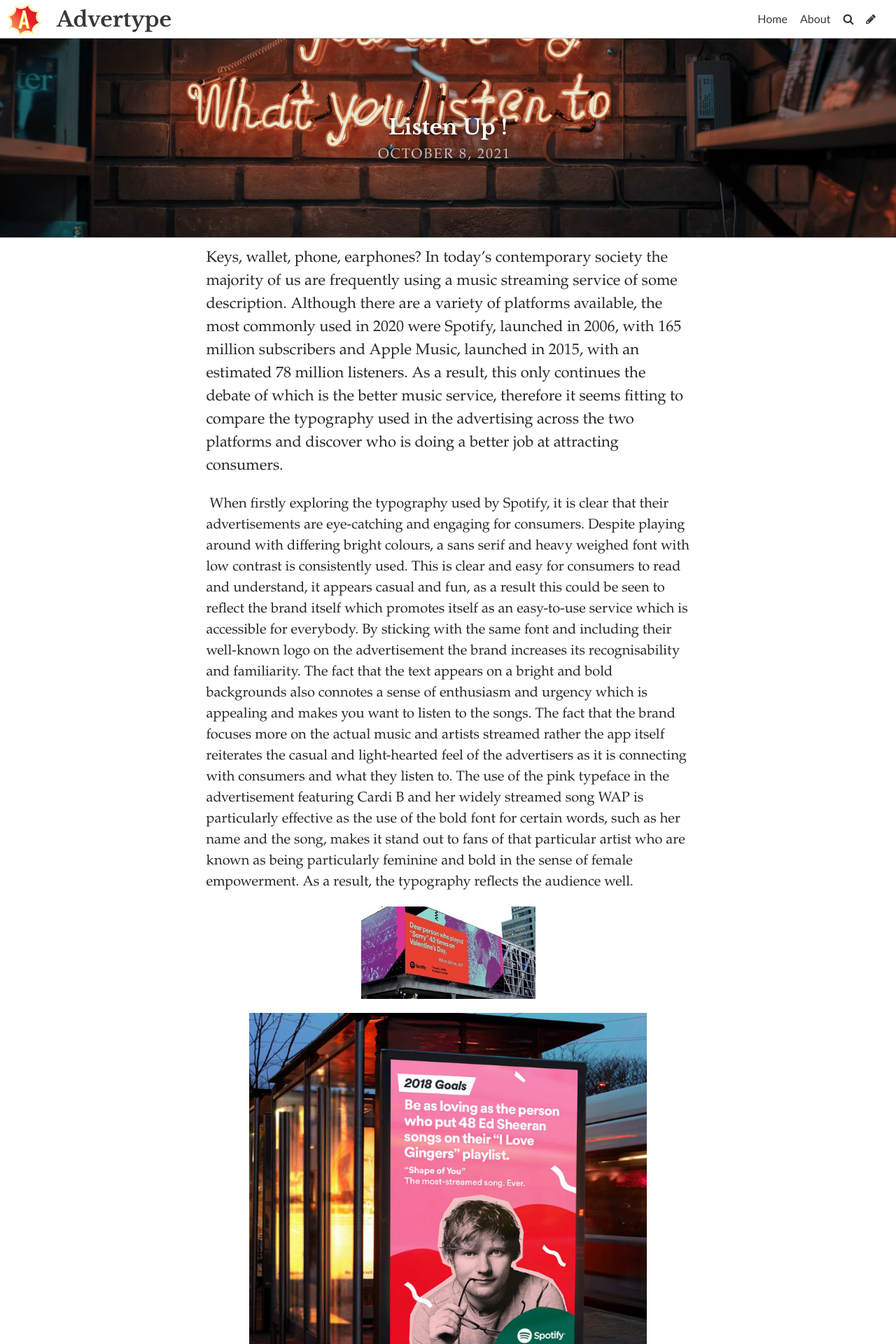
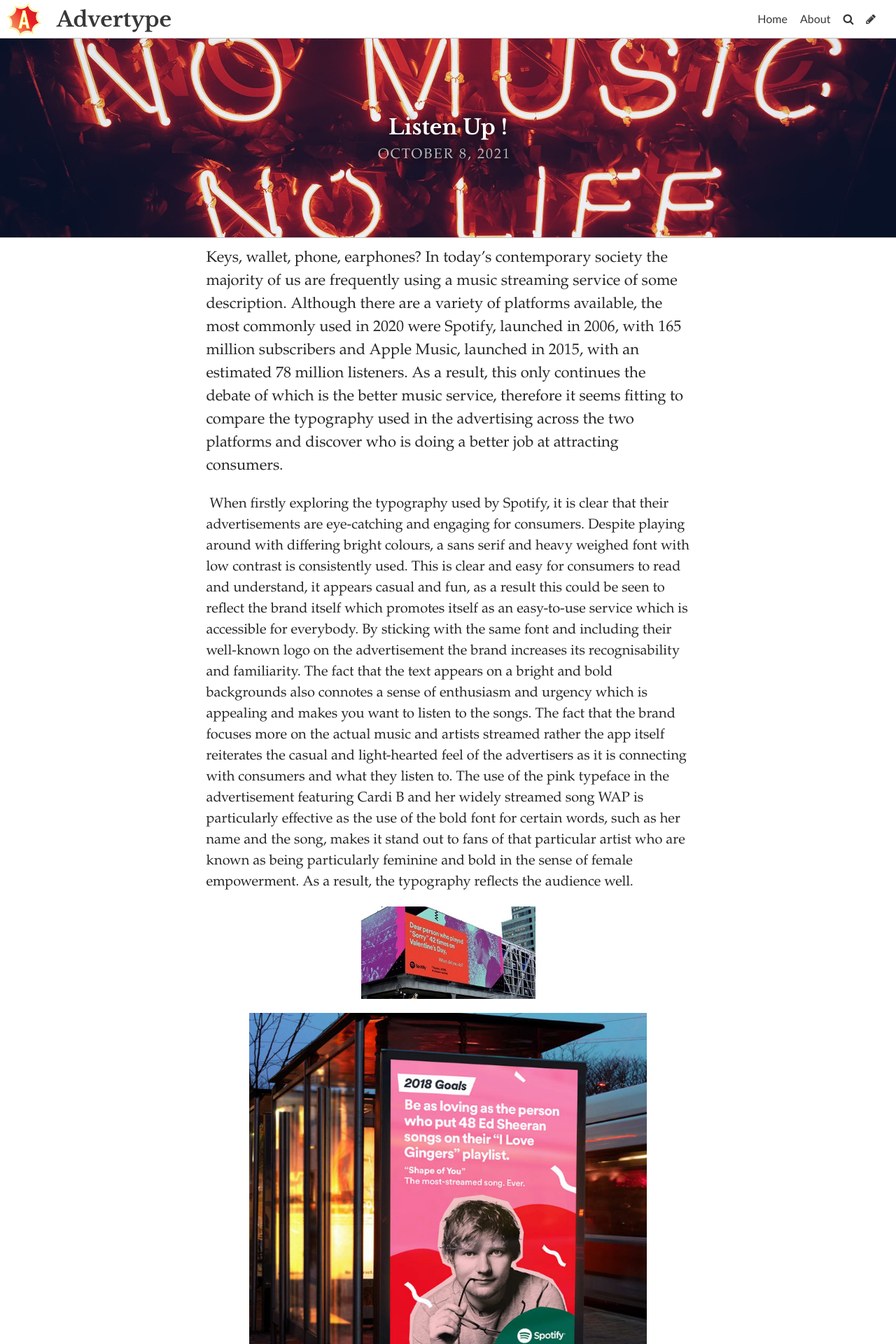
Before and after one commit to taylorball1/taylorball, a Jekyll site: the page built from _posts/2021-10-06-listen-up.md, in a window 1280 px wide. Shown: the top 1920 px of the page at 70% size. Built offline with Jekyll 4.4.1, drawn with Linux system fonts in a browser that asks for light colours; some web fonts are replaced.

Commit message:
Update Post “2021-10-06-listen-up”

```diff
--- a/_posts/2021-10-06-listen-up.md
+++ b/_posts/2021-10-06-listen-up.md
@@ -2,7 +2,7 @@
 layout: post
 title: Listen Up !
 date: 2021-10-08T12:42:01.732Z
-image: ../uploads/photo-1508700115892-45ecd05ae2ad.jpeg
+image: ../uploads/photo-1499415479124-43c32433a620.jpeg
 title_color: "#ffffff"
 comments: false
 ---
```
Also changed, not shown: uploads/photo-1499415479124-43c32433a620.jpeg (added).
